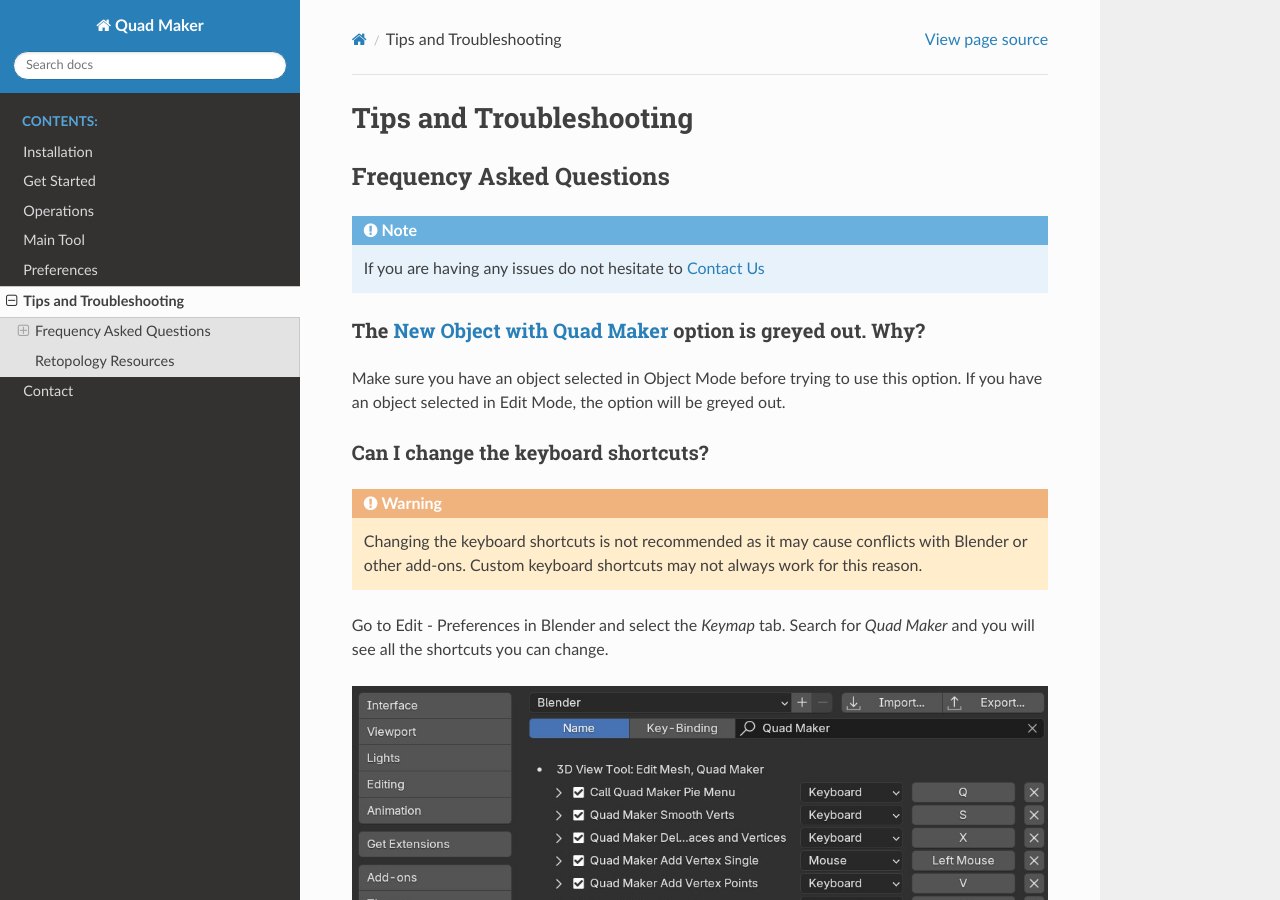
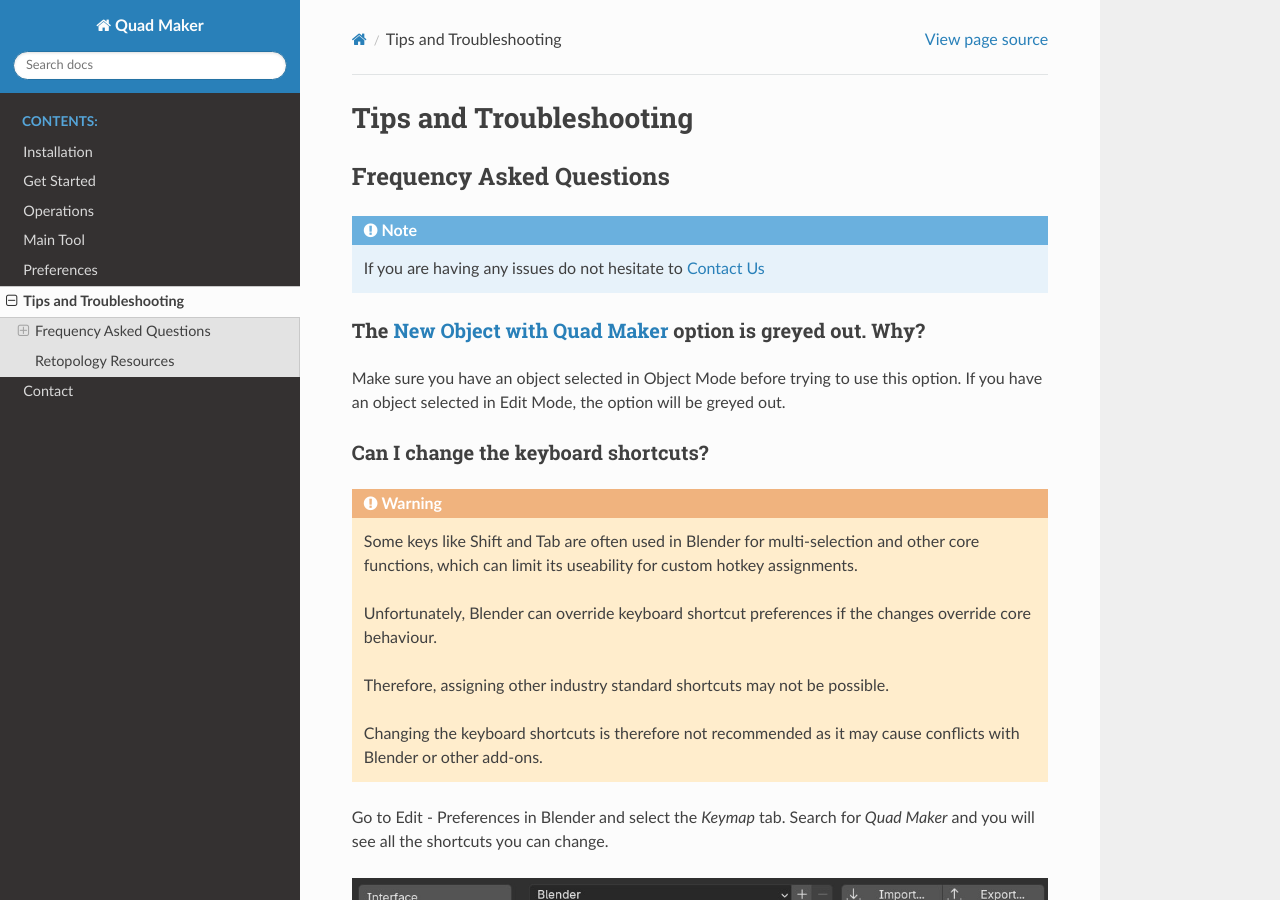
Before and after one commit to mkingsnorth/quad_maker_docs, a Sphinx documentation site: the page built from docs/troubleshooting.rst, in a window 1280 px wide and 900 px high. Built offline with Sphinx 7.4.7 and the Read the Docs theme 3.1.0, drawn with Linux system fonts in a browser that asks for light colours.

Commit message:
Added keyboard shortcut caveat

```diff
--- a/docs/troubleshooting.rst
+++ b/docs/troubleshooting.rst
@@ -23,7 +23,13 @@ Can I change the keyboard shortcuts?
 
 .. warning::
 
-        Changing the keyboard shortcuts is not recommended as it may cause conflicts with Blender or other add-ons.  Custom keyboard shortcuts may not always work for this reason.
+    Some keys like Shift and Tab are often used in Blender for multi-selection and other core functions, which can limit its useability for custom hotkey assignments.
+
+    Unfortunately, Blender can override keyboard shortcut preferences if the changes override core behaviour.
+
+    Therefore, assigning other industry standard shortcuts may not be possible.
+
+    Changing the keyboard shortcuts is therefore not recommended as it may cause conflicts with Blender or other add-ons.
 
 Go to Edit - Preferences in Blender and select the *Keymap* tab.  Search for *Quad Maker* and you will see all the shortcuts you can change.
 
```
Also changed, not shown: docs/index.rst (line endings or trailing spaces), docs/operations.rst (line endings or trailing spaces), docs/preferences.rst (line endings or trailing spaces).
